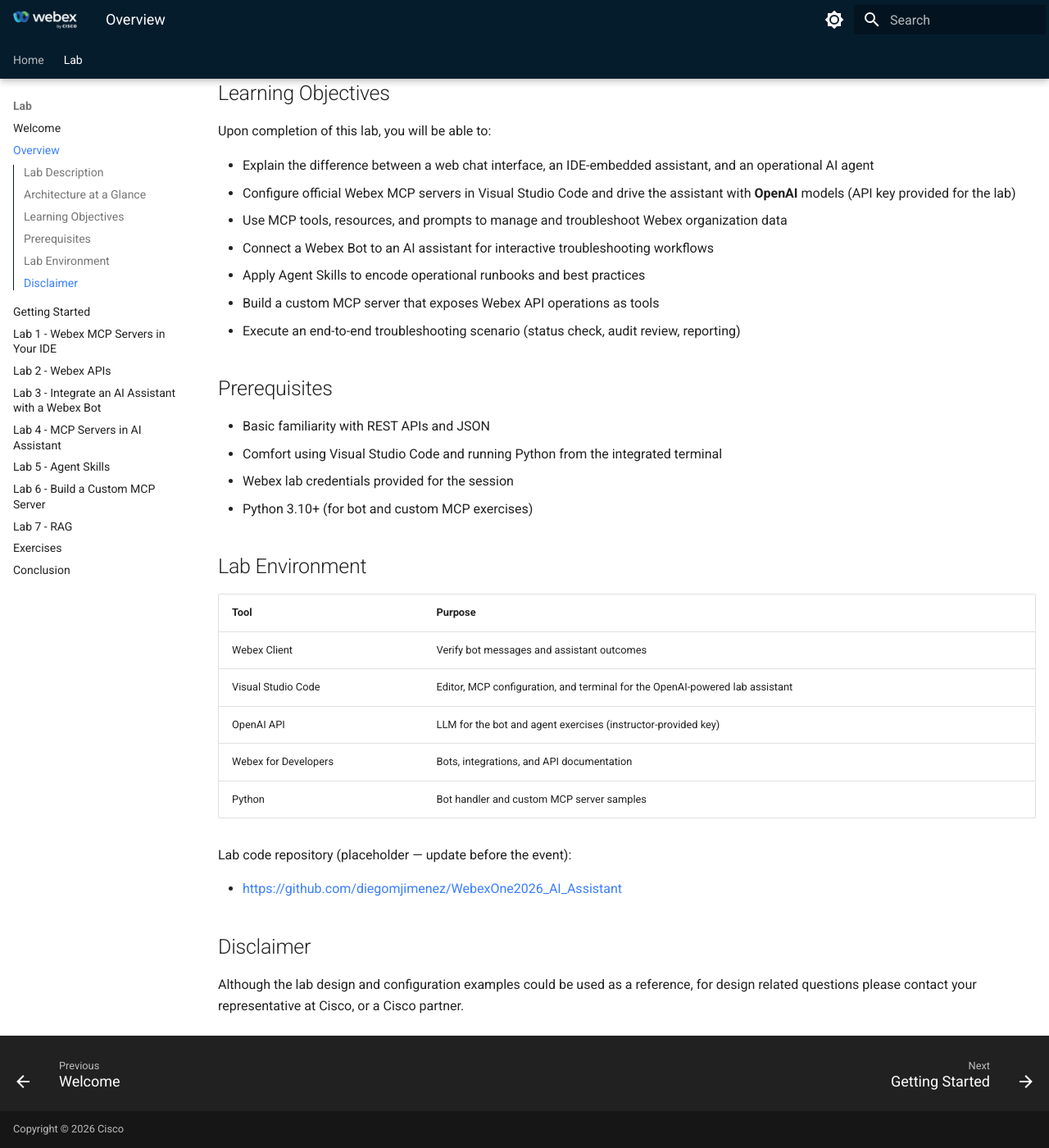
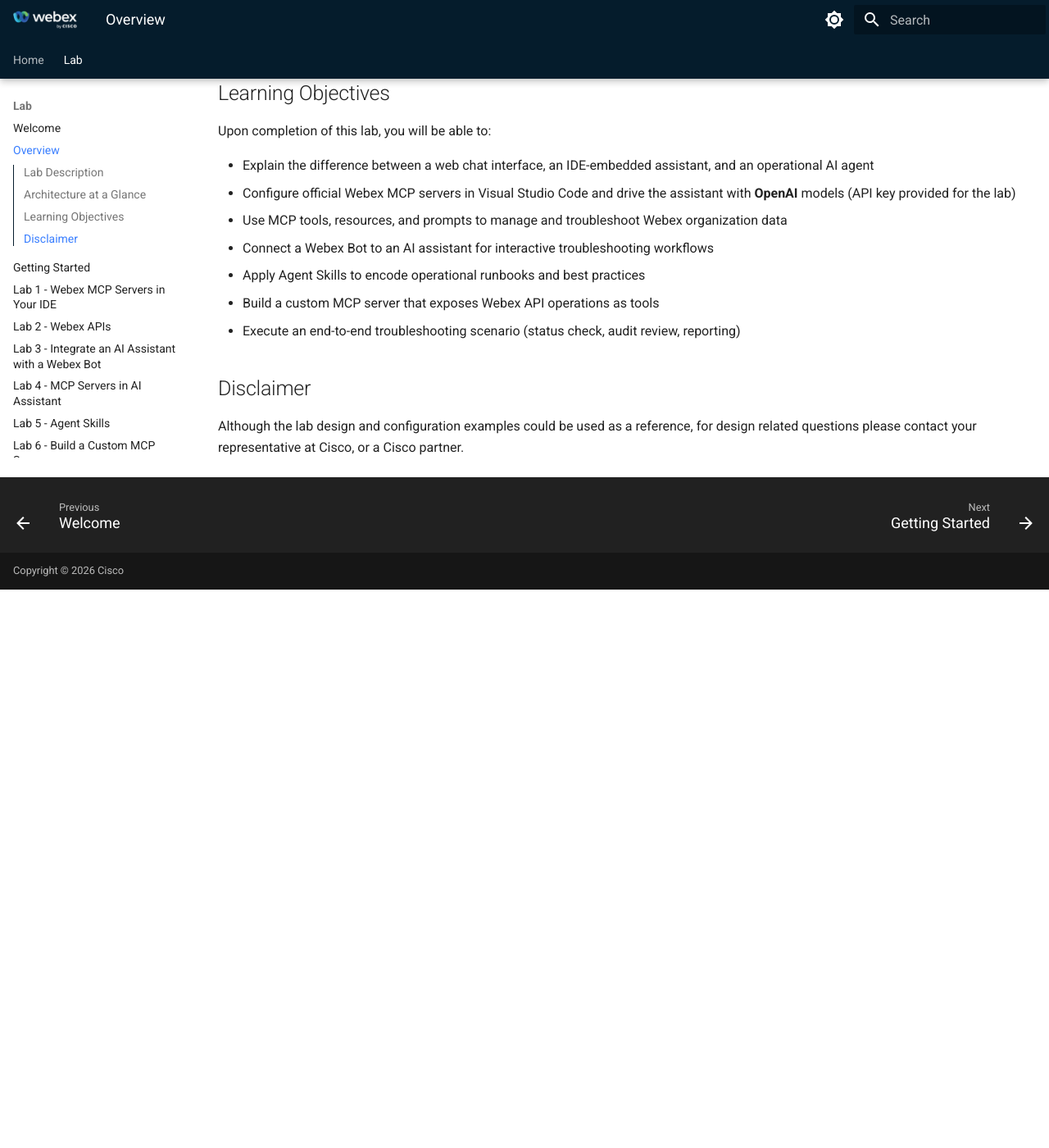
Before and after one commit to WebexCC-SA/LAB-31123, an MkDocs documentation site: the page built from docs/overview.md, in a window 1280 px wide and 1400 px high, scrolled down 815 px. Shown: the whole window at 82% size. Built offline with MkDocs 1.6.1 and Material for MkDocs 9.7.7, drawn with Linux system fonts in a browser that asks for light colours; after the commit the page ends 1534 px from its top, so only the background shows below that.

Commit message:
Update overview.md

```diff
--- a/docs/overview.md
+++ b/docs/overview.md
@@ -43,27 +43,6 @@
 - Build a custom MCP server that exposes Webex API operations as tools
 - Execute an end-to-end troubleshooting scenario (status check, audit review, reporting)
 
-## Prerequisites
-
-- Basic familiarity with REST APIs and JSON
-- Comfort using Visual Studio Code and running Python from the integrated terminal
-- Webex lab credentials provided for the session
-- Python 3.10+ (for bot and custom MCP exercises)
-
-## Lab Environment
-
-| Tool | Purpose |
-| --- | --- |
-| Webex Client | Verify bot messages and assistant outcomes |
-| Visual Studio Code | Editor, MCP configuration, and terminal for the OpenAI-powered lab assistant |
-| OpenAI API | LLM for the bot and agent exercises (instructor-provided key) |
-| Webex for Developers | Bots, integrations, and API documentation |
-| Python | Bot handler and custom MCP server samples |
-
-Lab code repository (placeholder — update before the event):
-
-- [https://github.com/diegomjimenez/WebexOne2026_AI_Assistant](https://github.com/diegomjimenez/WebexOne2026_AI_Assistant){:target="_blank"}
-
 ## Disclaimer
 
 Although the lab design and configuration examples could be used as a reference, for design related questions please contact your representative at Cisco, or a Cisco partner.
```
